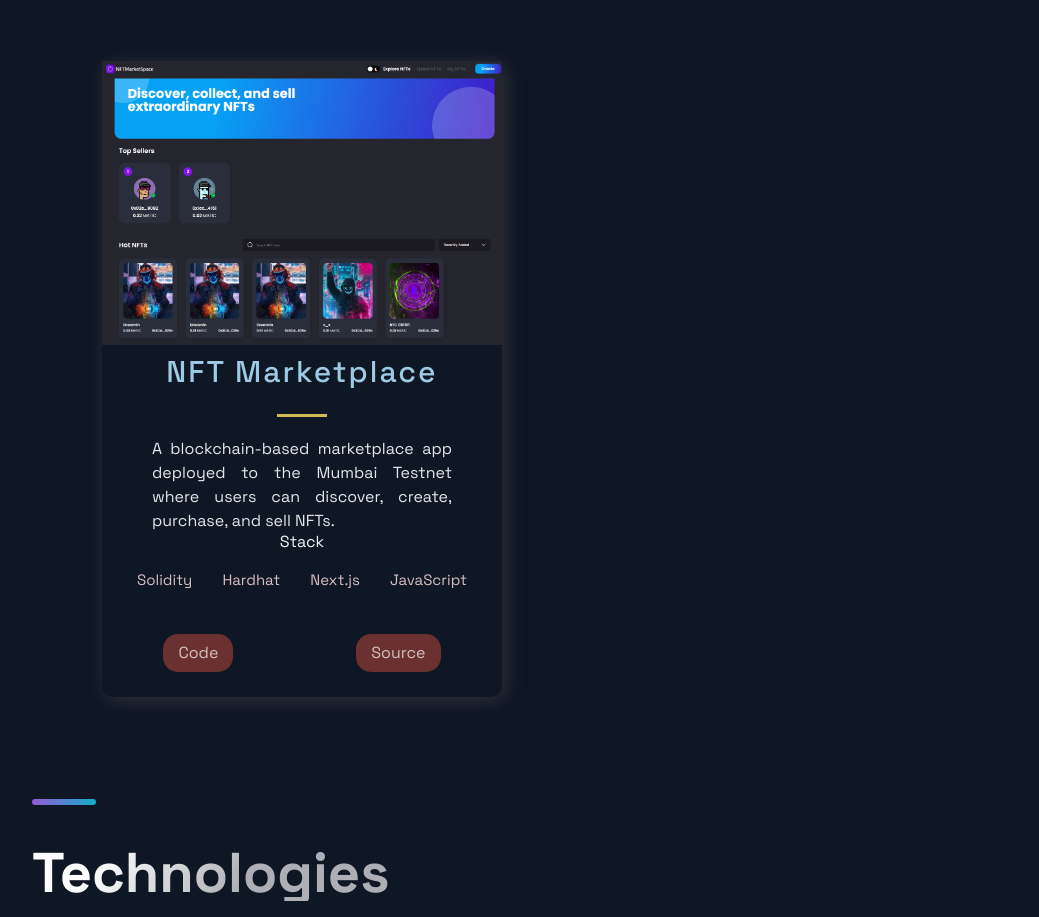
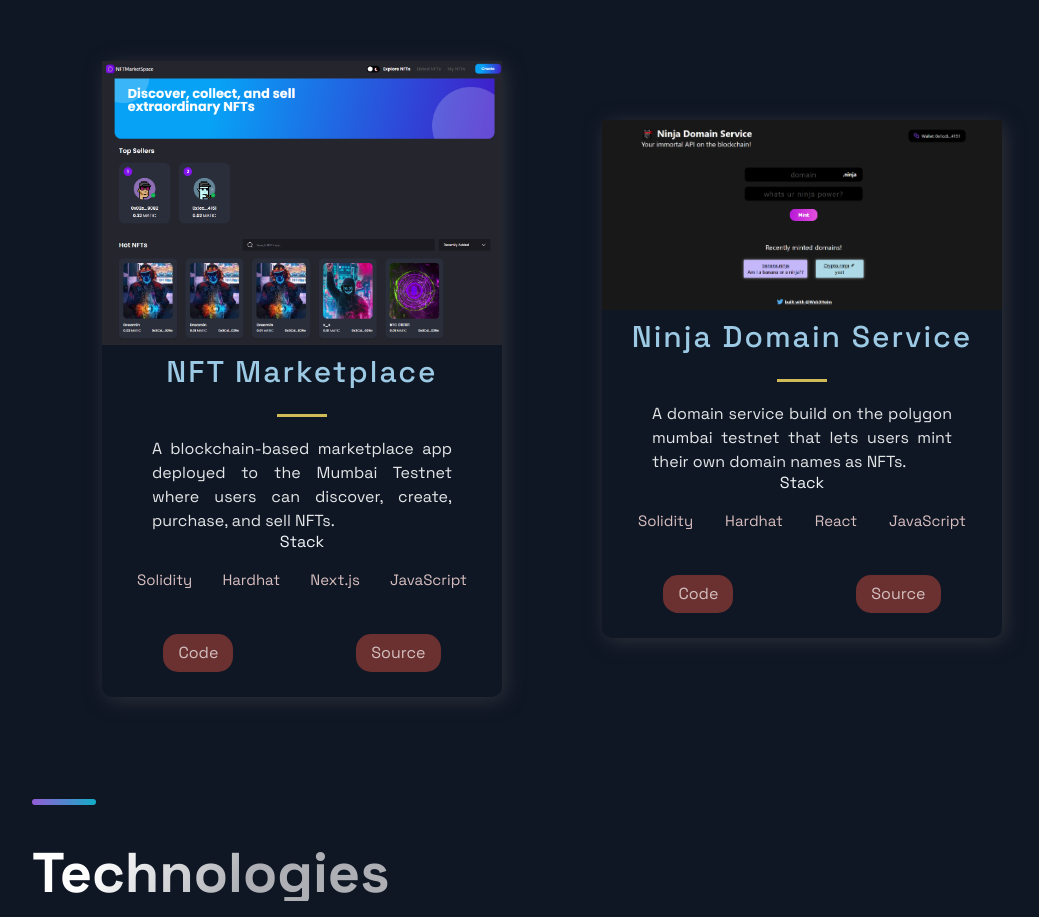
Before and after one commit to ThomasHeim11/My-Portfolio-Website, a Next.js app: page / in a window 1280 px wide. Shown: the part 863-1780 px from the top of the page, without its empty margins (88-1127 px from the left). Built offline with nearby package versions, Linux system fonts and the light colour scheme.

Commit message:
update new project

```diff
--- a/src/constants/constants.js
+++ b/src/constants/constants.js
@@ -8,6 +8,16 @@ export const projects = [
     visit: "https://github.com/ThomasHeim11/NFTMarketSpace",
     id: 0,
   },
+  {
+    title: 'Ninja Domain Service',
+    description:"A domain service build on the polygon mumbai testnet that lets users mint their own domain names as NFTs.",
+    image: '/images/2.png',
+    tags: ['Solidity', 'Hardhat', 'React', 'JavaScript'],
+    source:'https://thomasheim11.github.io/Ninja-Domain-Service/',
+    visit: 'https://github.com/ThomasHeim11/Ninja-Domain-Service',
+    id: 1,
+  },
+
 
 ];
 
```
Also changed, not shown: public/images/2.png (added), public/images/4.png (added).
